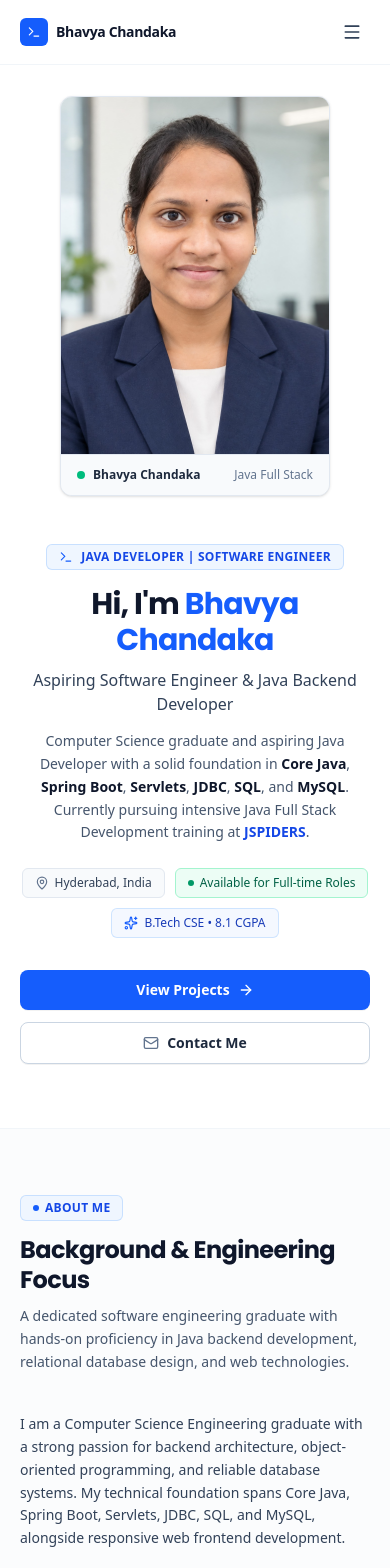
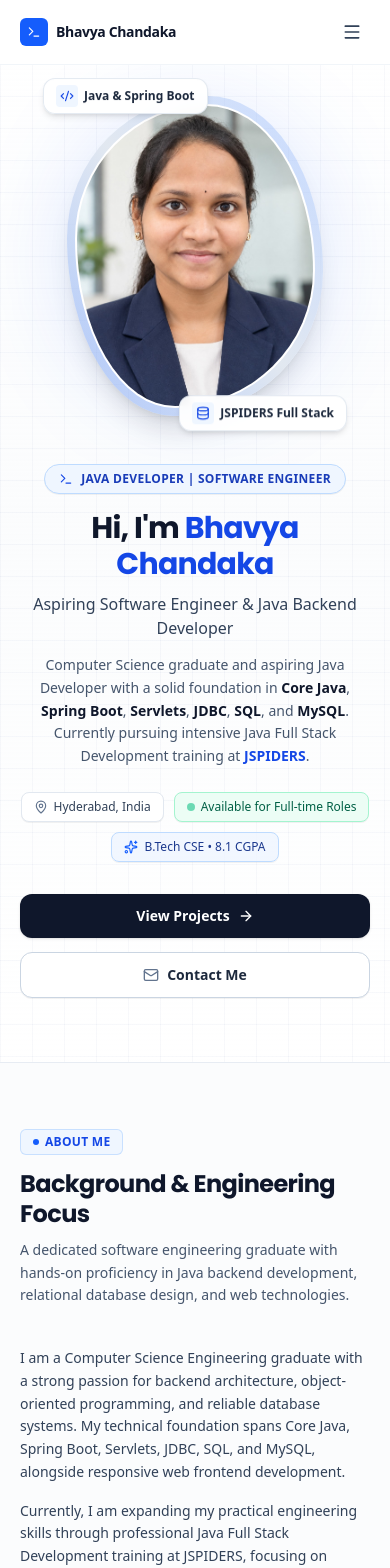
Before and after one commit to chandakabhavyasri-ctrl/Portfolio, a Next.js app: page / in a window 390 px wide. Shown: the top 1568 px of the page. Built offline with nearby package versions, Linux system fonts and the light colour scheme.

Commit message:
Apply irregular morphing oval portrait with floating animations, full mobile responsiveness, and navy/dark-blue/snow-white theme across all cards and buttons

```diff
--- a/src/app/globals.css
+++ b/src/app/globals.css
@@ -9,7 +9,7 @@
 
   body {
     font-family: var(--font-poppins), system-ui, -apple-system, BlinkMacSystemFont, "Segoe UI", Roboto, sans-serif;
-    background-color: #ffffff;
+    background-color: #f8fafc;
     color: #0f172a;
     -webkit-font-smoothing: antialiased;
     -moz-osx-font-smoothing: grayscale;
@@ -22,12 +22,85 @@
   }
 
   ::selection {
-    background-color: #dbeafe;
-    color: #1e40af;
+    background-color: #1e3a8a;
+    color: #ffffff;
   }
 }
 
-/* Subtle clean scrollbar */
+/* Floating & Morphing Keyframes for Hero Irregular Oval */
+@keyframes float {
+  0%, 100% {
+    transform: translateY(0px);
+  }
+  50% {
+    transform: translateY(-8px);
+  }
+}
+
+@keyframes float-slow {
+  0%, 100% {
+    transform: translateY(0px) rotate(0deg);
+  }
+  50% {
+    transform: translateY(-10px) rotate(0.8deg);
+  }
+}
+
+@keyframes float-badge-1 {
+  0%, 100% {
+    transform: translateY(0px);
+  }
+  50% {
+    transform: translateY(-6px);
+  }
+}
+
+@keyframes float-badge-2 {
+  0%, 100% {
+    transform: translateY(0px);
+  }
+  50% {
+    transform: translateY(6px);
+  }
+}
+
+@keyframes morphShape {
+  0%, 100% {
+    border-radius: 58% 42% 63% 37% / 41% 58% 42% 59%;
+  }
+  50% {
+    border-radius: 42% 58% 38% 62% / 59% 41% 59% 41%;
+  }
+}
+
+.animate-float {
+  animation: float 4s ease-in-out infinite;
+}
+
+.animate-float-slow {
+  animation: float-slow 6s ease-in-out infinite;
+}
+
+.animate-float-badge-1 {
+  animation: float-badge-1 4.5s ease-in-out infinite;
+}
+
+.animate-float-badge-2 {
+  animation: float-badge-2 5s ease-in-out infinite 0.5s;
+}
+
+.irregular-oval-wrapper {
+  animation: morphShape 8s ease-in-out infinite alternate;
+  border-radius: 58% 42% 63% 37% / 41% 58% 42% 59%;
+  overflow: hidden;
+  transition: all 0.5s ease;
+}
+
+.irregular-oval-wrapper:hover {
+  transform: scale(1.02);
+}
+
+/* Clean Custom Scrollbar */
 ::-webkit-scrollbar {
   width: 7px;
 }
@@ -42,7 +115,7 @@
   background: #94a3b8;
 }
 
-/* Consistent Max-Width Section Container */
+/* Section Container */
 .section-container {
   width: 100%;
   max-width: 1120px;
@@ -68,9 +141,6 @@
 
 /* Respect Reduced Motion */
 @media (prefers-reduced-motion: reduce) {
-  html {
-    scroll-behavior: auto;
-  }
   *,
   *::before,
   *::after {
--- a/src/components/Hero.tsx
+++ b/src/components/Hero.tsx
@@ -2,7 +2,7 @@
 
 import React from "react";
 import Image from "next/image";
-import { ArrowRight, Mail, MapPin, Sparkles, Terminal, Code2 } from "lucide-react";
+import { ArrowRight, Mail, MapPin, Sparkles, Terminal, Code2, Database } from "lucide-react";
 import { personalInfo } from "@/data/portfolioData";
 
 export const Hero: React.FC = () => {
@@ -16,24 +16,27 @@ export const Hero: React.FC = () => {
   return (
     <section
       id="home"
-      className="pt-24 pb-16 sm:pt-28 sm:pb-20 lg:pt-32 lg:pb-24 bg-white border-b border-slate-100"
+      className="relative pt-24 pb-16 sm:pt-28 sm:pb-20 lg:pt-32 lg:pb-24 bg-gradient-to-b from-white via-slate-50/60 to-white border-b border-slate-200/80 overflow-hidden"
     >
-      <div className="section-container">
+      {/* Subtle background tech grid */}
+      <div className="absolute inset-0 bg-[linear-gradient(to_right,#1e3a8a08_1px,transparent_1px),linear-gradient(to_bottom,#1e3a8a08_1px,transparent_1px)] bg-[size:32px_32px] pointer-events-none" />
+
+      <div className="section-container relative z-10">
         <div className="flex flex-col-reverse lg:flex-row items-center justify-between gap-10 lg:gap-14">
 
           {/* Left Column: Information & Actions */}
           <div className="w-full lg:w-3/5 text-center lg:text-left flex flex-col items-center lg:items-start">
 
             {/* Professional Role Pill */}
-            <div className="inline-flex items-center gap-2 px-3 py-1 rounded-md text-xs font-semibold tracking-wide uppercase bg-blue-50 text-blue-700 border border-blue-200/80 mb-4">
-              <Terminal className="w-3.5 h-3.5 text-blue-600" />
+            <div className="inline-flex items-center gap-2 px-3.5 py-1.5 rounded-full text-xs font-semibold tracking-wide uppercase bg-blue-50 text-blue-800 border border-blue-200 shadow-2xs mb-4">
+              <Terminal className="w-3.5 h-3.5 text-blue-700" />
               <span>{personalInfo.roleTitle}</span>
             </div>
 
             {/* Main Heading */}
-            <h1 className="text-3xl sm:text-4xl lg:text-[2.75rem] font-bold text-slate-900 tracking-tight leading-[1.2]">
+            <h1 className="text-3xl sm:text-4xl lg:text-[2.85rem] font-bold text-slate-900 tracking-tight leading-[1.2]">
               Hi, I&apos;m{" "}
-              <span className="text-blue-600 font-bold">
+              <span className="text-blue-700 font-bold">
                 {personalInfo.name}
               </span>
             </h1>
@@ -43,7 +46,7 @@ export const Hero: React.FC = () => {
               {personalInfo.headline}
             </p>
 
-            {/* Supporting Summary (Strictly Resume Facts) */}
+            {/* Supporting Summary */}
             <p className="mt-3.5 text-sm sm:text-base text-slate-600 leading-relaxed max-w-xl">
               Computer Science graduate and aspiring Java Developer with a solid foundation in{" "}
               <strong className="text-slate-900 font-semibold">Core Java</strong>,{" "}
@@ -57,30 +60,30 @@ export const Hero: React.FC = () => {
             </p>
 
             {/* Metadata Badges */}
-            <div className="mt-6 flex flex-wrap items-center justify-center lg:justify-start gap-2.5 text-xs text-slate-600">
-              <div className="inline-flex items-center gap-1.5 px-3 py-1.5 rounded-md bg-slate-50 border border-slate-200 text-slate-700 font-medium">
+            <div className="mt-6 flex flex-wrap items-center justify-center lg:justify-start gap-2.5 text-xs text-slate-700">
+              <div className="inline-flex items-center gap-1.5 px-3 py-1.5 rounded-lg bg-white border border-slate-200 shadow-2xs">
                 <MapPin className="w-3.5 h-3.5 text-slate-500" />
                 <span>{personalInfo.location}</span>
               </div>
-              <div className="inline-flex items-center gap-1.5 px-3 py-1.5 rounded-md bg-emerald-50 border border-emerald-200 text-emerald-800 font-medium">
-                <span className="w-1.5 h-1.5 rounded-full bg-emerald-600" />
+              <div className="inline-flex items-center gap-1.5 px-3 py-1.5 rounded-lg bg-emerald-50 border border-emerald-200 text-emerald-800 font-medium shadow-2xs">
+                <span className="w-2 h-2 rounded-full bg-emerald-500 animate-pulse" />
                 <span>{personalInfo.availability}</span>
               </div>
-              <div className="inline-flex items-center gap-1.5 px-3 py-1.5 rounded-md bg-blue-50/70 border border-blue-200/70 text-blue-800 font-medium">
+              <div className="inline-flex items-center gap-1.5 px-3 py-1.5 rounded-lg bg-blue-50/80 border border-blue-200 text-blue-900 font-medium shadow-2xs">
                 <Sparkles className="w-3.5 h-3.5 text-blue-600" />
                 <span>B.Tech CSE &bull; 8.1 CGPA</span>
               </div>
             </div>
 
             {/* Production Action Buttons */}
-            <div className="mt-8 flex flex-col sm:flex-row items-center gap-3 w-full sm:w-auto">
+            <div className="mt-8 flex flex-col sm:flex-row items-center gap-3.5 w-full sm:w-auto">
               <a
                 href="#projects"
                 onClick={(e) => {
                   e.preventDefault();
                   handleScrollTo("projects");
                 }}
-                className="w-full sm:w-auto inline-flex items-center justify-center gap-2 px-5 py-2.5 text-sm font-semibold rounded-lg bg-blue-600 text-white hover:bg-blue-700 active:bg-blue-800 transition-colors shadow-2xs"
+                className="w-full sm:w-auto inline-flex items-center justify-center gap-2 px-6 py-3 text-sm font-semibold rounded-xl bg-slate-900 text-white hover:bg-blue-700 active:bg-slate-950 shadow-sm hover:shadow-md hover:-translate-y-0.5 transition-all duration-200"
               >
                 <span>View Projects</span>
                 <ArrowRight className="w-4 h-4" />
@@ -92,7 +95,7 @@ export const Hero: React.FC = () => {
                   e.preventDefault();
                   handleScrollTo("contact");
                 }}
-                className="w-full sm:w-auto inline-flex items-center justify-center gap-2 px-5 py-2.5 text-sm font-semibold rounded-lg bg-white text-slate-800 border border-slate-300 hover:bg-slate-50 hover:border-slate-400 active:bg-slate-100 transition-colors shadow-2xs"
+                className="w-full sm:w-auto inline-flex items-center justify-center gap-2 px-6 py-3 text-sm font-semibold rounded-xl bg-white text-slate-800 border border-slate-300 hover:border-blue-600 hover:bg-blue-50/40 active:bg-slate-100 shadow-2xs hover:-translate-y-0.5 transition-all duration-200"
               >
                 <Mail className="w-4 h-4 text-slate-500" />
                 <span>Contact Me</span>
@@ -100,28 +103,47 @@ export const Hero: React.FC = () => {
             </div>
           </div>
 
-          {/* Right Column: Clean Framed Portrait */}
+          {/* Right Column: Irregular Oval Portrait Frame with Minimalist Floating Badges */}
           <div className="w-full lg:w-2/5 flex justify-center lg:justify-end mb-2 lg:mb-0">
-            <div className="max-w-[270px] sm:max-w-[300px] lg:max-w-[330px] w-full">
-              <div className="rounded-xl overflow-hidden bg-white border border-slate-200 shadow-sm">
-                <Image
-                  src={personalInfo.profileImage}
-                  alt={`${personalInfo.name} - Java Developer`}
-                  width={330}
-                  height={440}
-                  priority
-                  className="w-full h-auto object-cover aspect-[3/4]"
-                />
+            <div className="relative max-w-[280px] sm:max-w-[320px] lg:max-w-[340px] w-full flex items-center justify-center">
 
-                {/* Clean Bottom Meta Card */}
-                <div className="px-4 py-3 bg-slate-50/90 border-t border-slate-200 flex items-center justify-between text-xs">
-                  <div className="flex items-center gap-2">
-                    <span className="w-2 h-2 rounded-full bg-emerald-500" />
-                    <span className="font-semibold text-slate-800">{personalInfo.name}</span>
+              {/* Subtle Decorative Navy Glow Behind Oval */}
+              <div className="absolute inset-0 bg-blue-600/10 rounded-full blur-2xl -z-10" />
+
+              {/* Floating Badge 1: Top Left */}
+              <div className="absolute -top-3 -left-3 sm:-left-6 z-20 animate-float-badge-1">
+                <div className="flex items-center gap-1.5 px-3 py-1.5 rounded-xl bg-white/95 backdrop-blur-xs border border-slate-200/90 shadow-md text-xs font-semibold text-slate-800">
+                  <div className="p-1 rounded bg-blue-50 text-blue-700">
+                    <Code2 className="w-3.5 h-3.5" />
                   </div>
-                  <span className="text-slate-500 font-medium">Java Full Stack</span>
+                  <span>Java &amp; Spring Boot</span>
                 </div>
               </div>
+
+              {/* Floating Badge 2: Bottom Right */}
+              <div className="absolute -bottom-3 -right-3 sm:-right-6 z-20 animate-float-badge-2">
+                <div className="flex items-center gap-1.5 px-3 py-1.5 rounded-xl bg-white/95 backdrop-blur-xs border border-slate-200/90 shadow-md text-xs font-semibold text-slate-800">
+                  <div className="p-1 rounded bg-blue-50 text-blue-700">
+                    <Database className="w-3.5 h-3.5" />
+                  </div>
+                  <span>JSPIDERS Full Stack</span>
+                </div>
+              </div>
+
+              {/* Main Irregular Morphing Oval Image Container */}
+              <div className="relative w-64 h-80 sm:w-72 sm:h-92 p-2 bg-gradient-to-tr from-blue-700/30 via-slate-200 to-blue-600/20 irregular-oval-wrapper shadow-xl animate-float-slow">
+                <div className="w-full h-full irregular-oval-wrapper bg-white overflow-hidden border-2 border-white">
+                  <Image
+                    src={personalInfo.profileImage}
+                    alt={`${personalInfo.name} - Java Developer`}
+                    width={340}
+                    height={440}
+                    priority
+                    className="w-full h-full object-cover object-top scale-105"
+                  />
+                </div>
+              </div>
+
             </div>
           </div>
 
```
Also changed, not shown: src/components/About.tsx (+21 -21 lines), src/components/Contact.tsx (+18 -18 lines), src/components/Education.tsx (+8 -8 lines), src/components/Experience.tsx (+4 -4 lines), src/components/Projects.tsx (+13 -13 lines), src/components/Skills.tsx (+20 -20 lines).
